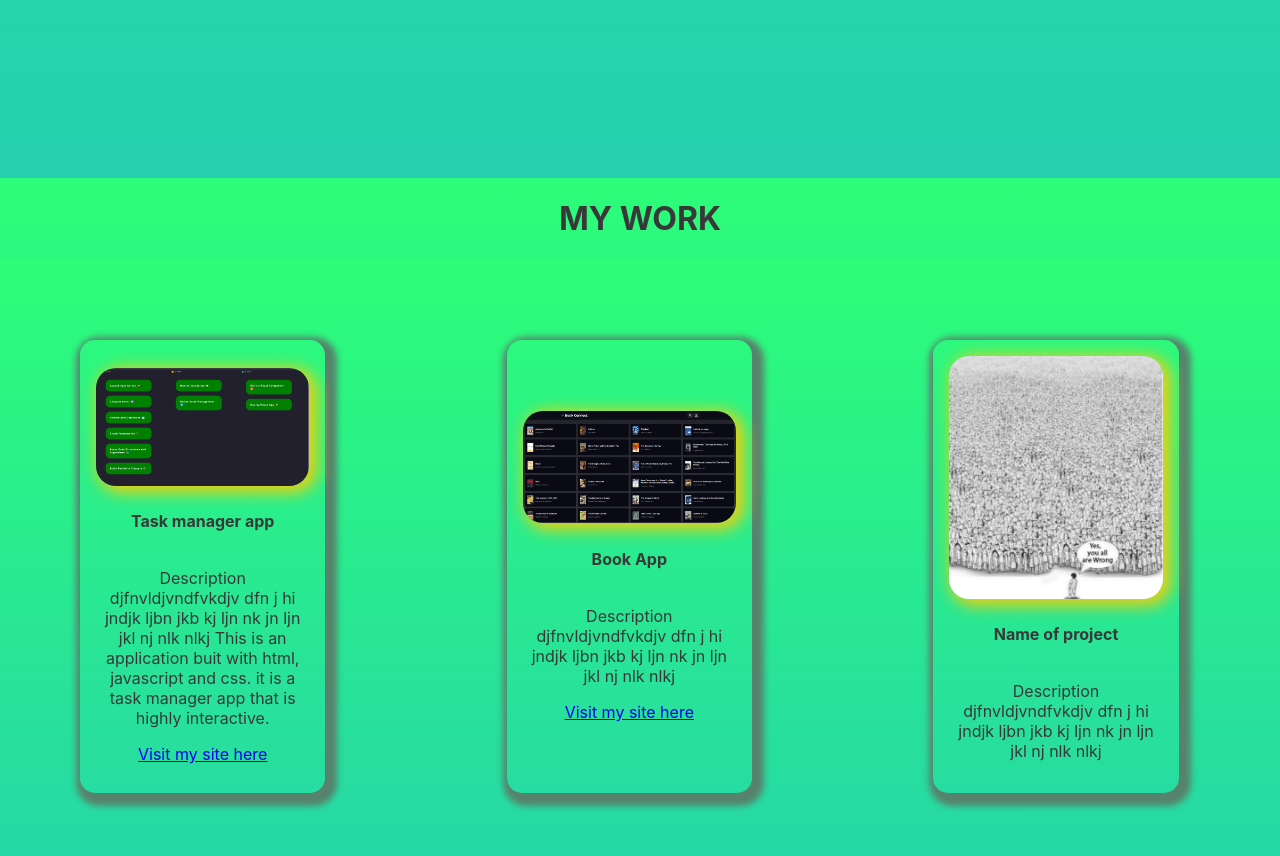
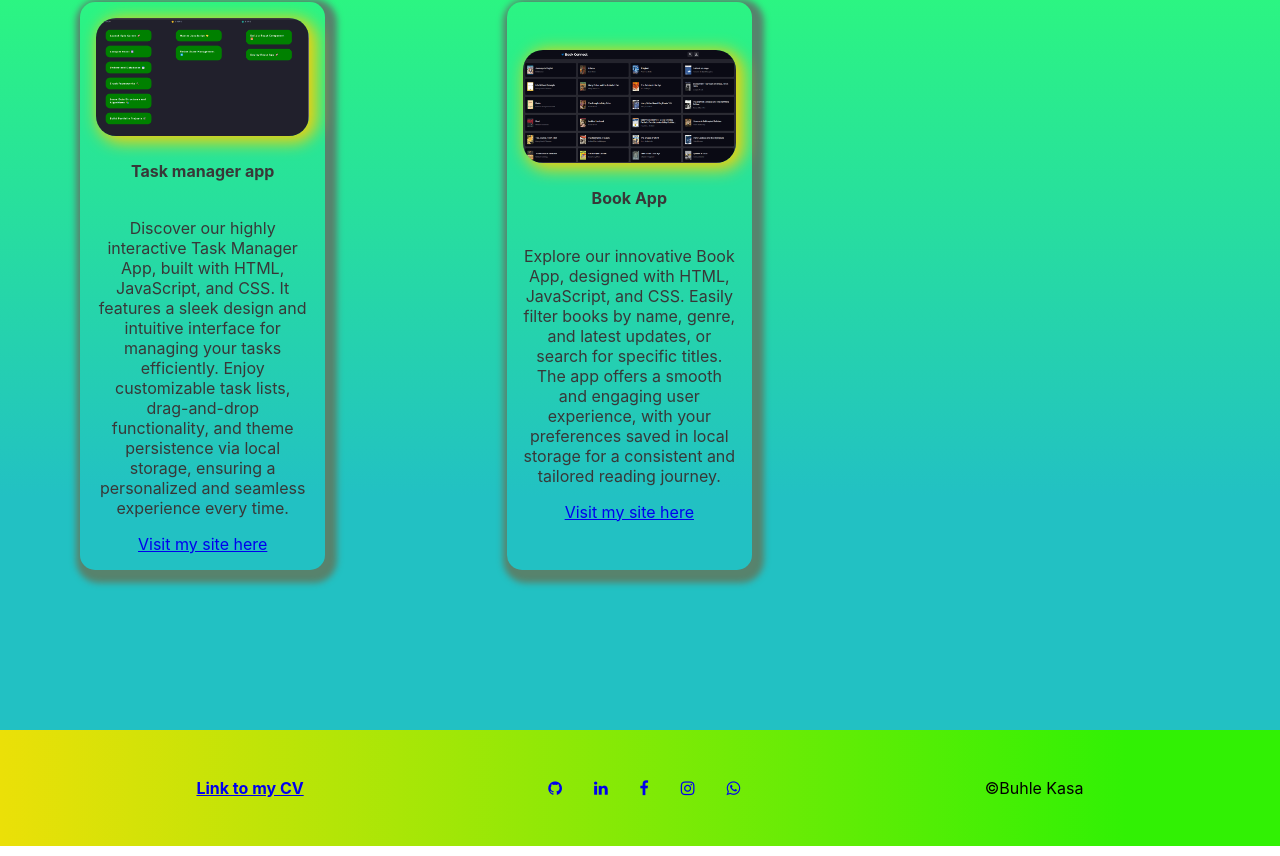
Before and after one commit to Mr-Kasa/buhkas465-wfo2401-groupb_buhlekasa_cdv05, a React (Create React App) app: page / in a window 1280 px wide. Shown: the part 1941-2797 px from the top of the page. Built offline with nearby package versions, Linux system fonts and the light colour scheme.

Commit message:
added some styling

```diff
--- a/src/App.css
+++ b/src/App.css
@@ -68,6 +68,7 @@ button.active {
   flex-direction: column;
   justify-content: center;
   padding-bottom:0;
+  margin-right: 0;
   background: rgb(34,193,195);
   background: linear-gradient(0deg, rgba(34,193,195,1) 21%, rgba(45,253,120,1) 100%);
 }
@@ -116,7 +117,8 @@ button.active {
 }
  @media (min-width:720px){
   .logoImg {
-    width: 60%;
+    width: 20rem;
+    height: 20rem;
   }
 
   .linkButton{
@@ -140,7 +142,8 @@ button.active {
 
   }
   .logoImg{
-    max-width: 40%;
+    justify-self: left;
+
   }
 
   .themeButton{
--- a/src/components/MyWork.js
+++ b/src/components/MyWork.js
@@ -1,24 +1,27 @@
 import React from "react";
-import workPhoto from "./images/445762120_8092350080775485_857915379553477487_n.jpg"
-import taskManager from './images/agileBoard.png'
-import bookApp from './images/bookApp.png'
+import workPhoto from "./images/445762120_8092350080775485_857915379553477487_n.jpg";
+import taskManager from "./images/agileBoard.png";
+import bookApp from "./images/bookApp.png";
 
-export default function MyWork(){
-
-    return(
-
+export default function MyWork() {
+  return (
     <div className="MyWork">
       <h1>MY WORK</h1>
       <div className="cardContainer">
-
-            <div className="card" >
+        <div className="card">
           <div>
             <img className="cardImg" src={taskManager} />
           </div>
           <div className="cardText">
-                    <h4 >Task manager app</h4>
-                    <p>Description djfnvldjvndfvkdjv dfn j hi jndjk ljbn jkb kj ljn nk jn ljn jkl nj nlk nlkj This is an application buit with html, javascript and css. it is a task manager app that is highly interactive.</p>
-
+            <h4>Task manager app</h4>
+            <p>
+              Discover our highly interactive Task Manager App, built with HTML,
+              JavaScript, and CSS. It features a sleek design and intuitive
+              interface for managing your tasks efficiently. Enjoy customizable
+              task lists, drag-and-drop functionality, and theme persistence via
+              local storage, ensuring a personalized and seamless experience
+              every time.
+            </p>
           </div>
           <a href="https://task-manager-appli.netlify.app" target="_blank">
             Visit my site here
@@ -26,54 +29,23 @@ export default function MyWork(){
         </div>
         <div className="card">
           <div>
-                    <img className="cardImg" src={bookApp}  />
+            <img className="cardImg" src={bookApp} />
           </div>
           <div className="cardText">
-                    <h4 >Book App</h4>
-                    <p>Description djfnvldjvndfvkdjv dfn j hi jndjk ljbn jkb kj ljn nk jn ljn jkl nj nlk nlkj </p>
+            <h4>Book App</h4>
+            <p>
+              Explore our innovative Book App, designed with HTML, JavaScript,
+              and CSS. Easily filter books by name, genre, and latest updates,
+              or search for specific titles. The app offers a smooth and
+              engaging user experience, with your preferences saved in local
+              storage for a consistent and tailored reading journey.
+            </p>
           </div>
           <a href="https://bookapp-buh.netlify.app/" target="_blank">
-
             Visit my site here
-
           </a>
-
         </div>
-            <div className="card">
-                <div>
-                    <img className="cardImg" src={workPhoto} />
       </div>
-                <div className="cardText">
-                    <h4 >Name of project</h4>
-                    <p>Description djfnvldjvndfvkdjv dfn j hi jndjk ljbn jkb kj ljn nk jn ljn jkl nj nlk nlkj </p>
     </div>
-
-
-            </div>
-            <div className="card">
-                <div>
-                    <img className="cardImg" src={workPhoto} />
-                </div>
-                <div className="cardText">
-                    <h4 >Name of project</h4>
-                    <p>Description djfnvldjvndfvkdjv dfn j hi jndjk ljbn jkb kj ljn nk jn ljn jkl nj nlk nlkj </p>
-                </div>
-
-            </div>
-            <div className="card">
-                <div>
-                    <img className="cardImg" src={workPhoto} />
-                </div>
-                <div className="cardText">
-                    <h4 >Name of project</h4>
-                    <p>Description djfnvldjvndfvkdjv dfn j hi jndjk ljbn jkb kj ljn nk jn ljn jkl nj nlk nlkj </p>
-                </div>
-
-
-            </div>
-
-        </div>
-
-        </div>
-    )
+  );
 }
```
Lines whose indentation alone changed are shown as unchanged.
